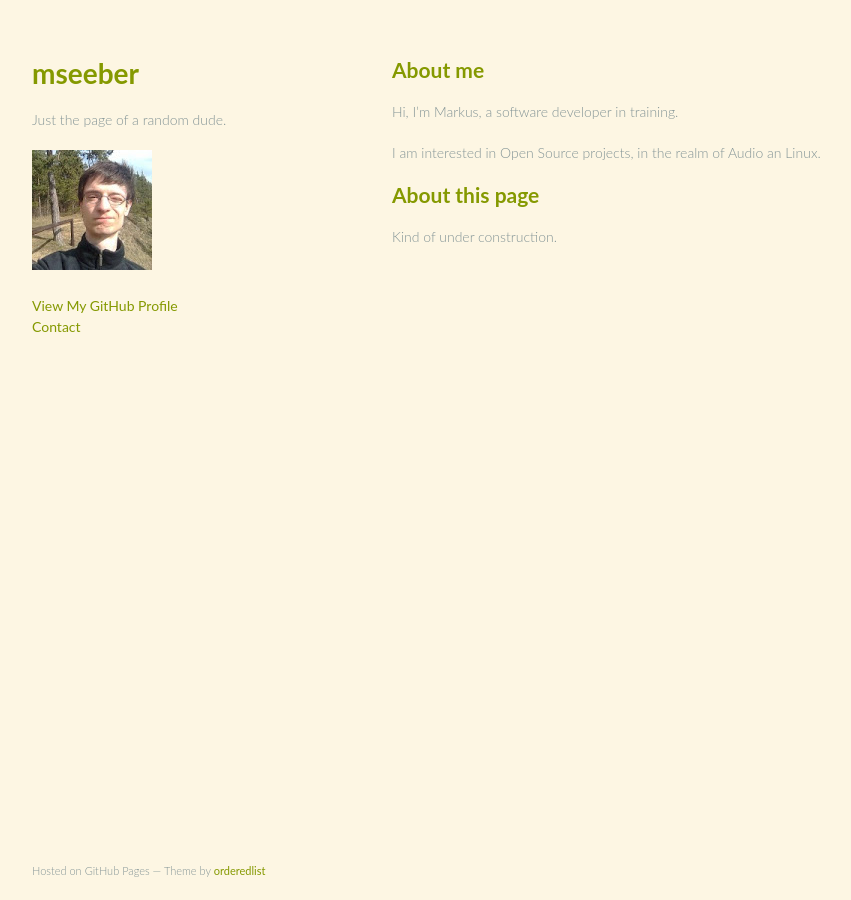
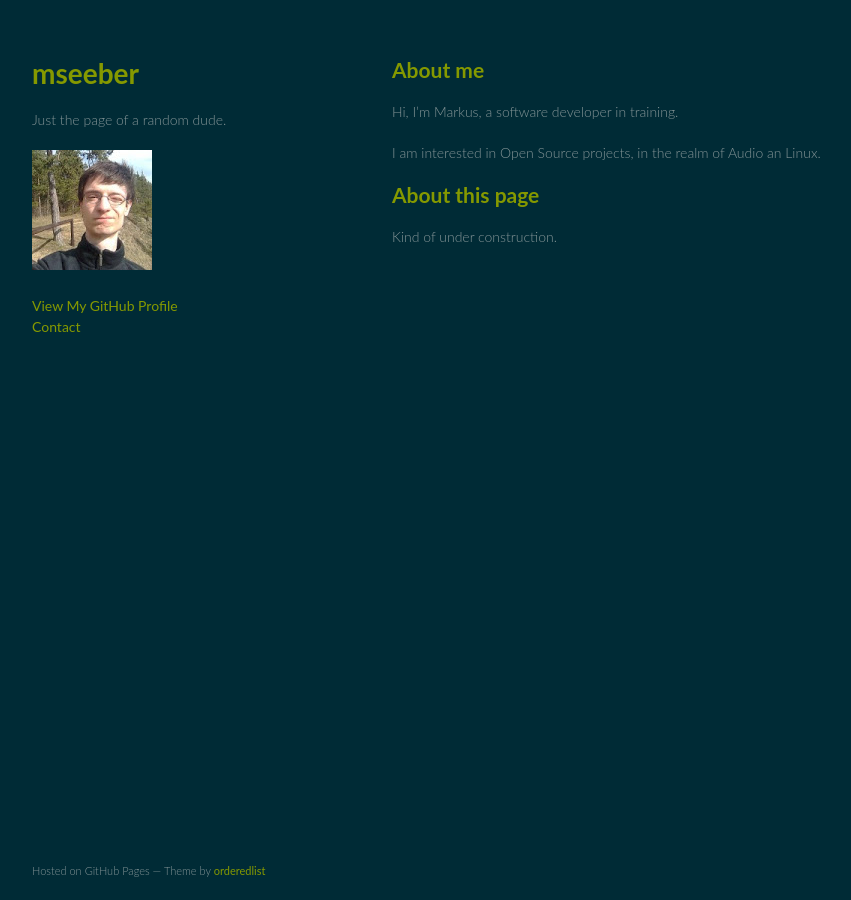
Before and after one commit to mseeber/mseeber.github.io, a Jekyll site: the page built from index.md, in a window 1280 px wide. Shown: the whole page, without its empty margins (178-1029 px from the left). Built offline with Jekyll 4.4.1, drawn with Linux system fonts in a browser that asks for light colours.

Commit message:
switch to dark theme

```diff
--- a/_includes/head.html
+++ b/_includes/head.html
@@ -4,8 +4,8 @@
   <title>{{ site.title }} - {{ page.title }}</title>
 
   <link rel="stylesheet" href="/stylesheets/styles.css">
-  <link rel="stylesheet" href="/stylesheets/solarized-light.css">
-  <link rel="stylesheet" href="/stylesheets/solarized-code-light.css">
+  <link rel="stylesheet" href="/stylesheets/solarized-dark.css">
+  <link rel="stylesheet" href="/stylesheets/solarized-code-dark.css">
   <meta name="viewport" content="width=device-width, initial-scale=1, user-scalable=no">
   <!--[if lt IE 9]>
     <script src="//html5shiv.googlecode.com/svn/trunk/html5.js"></script>
```
